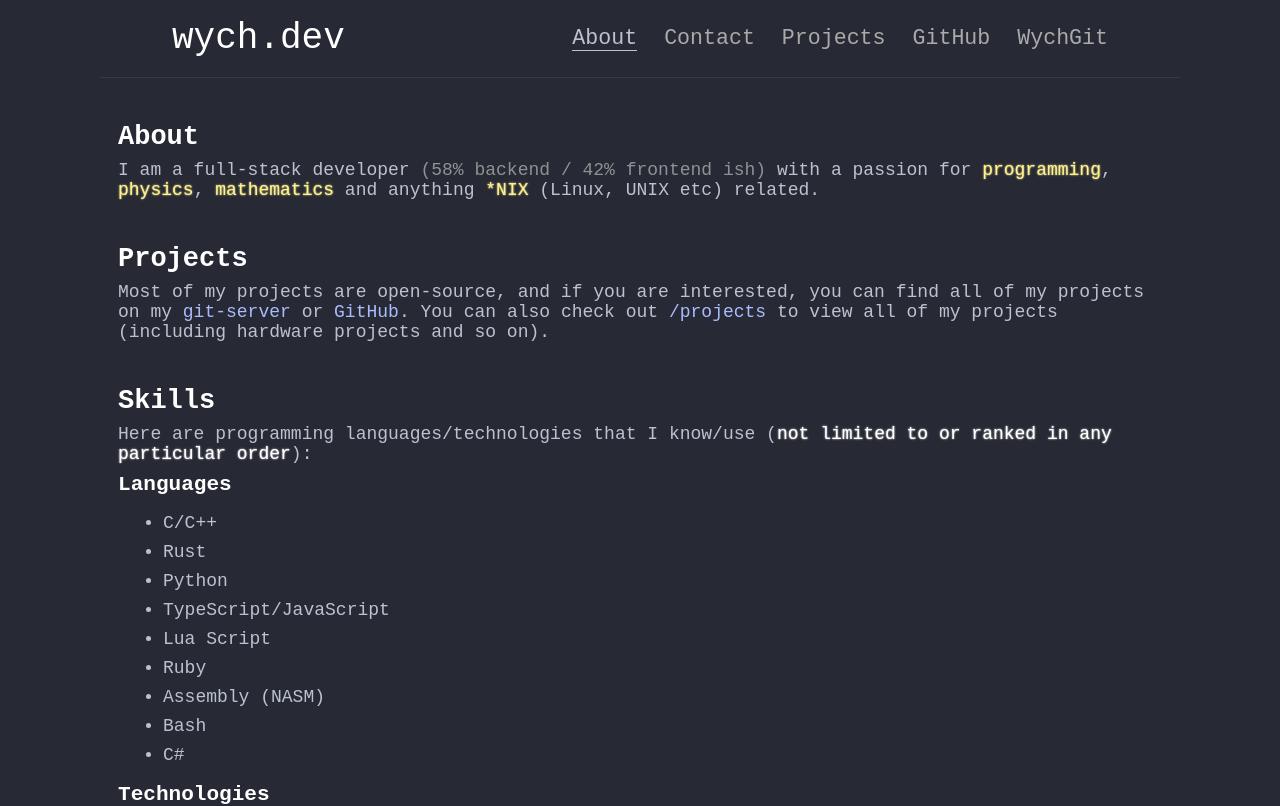
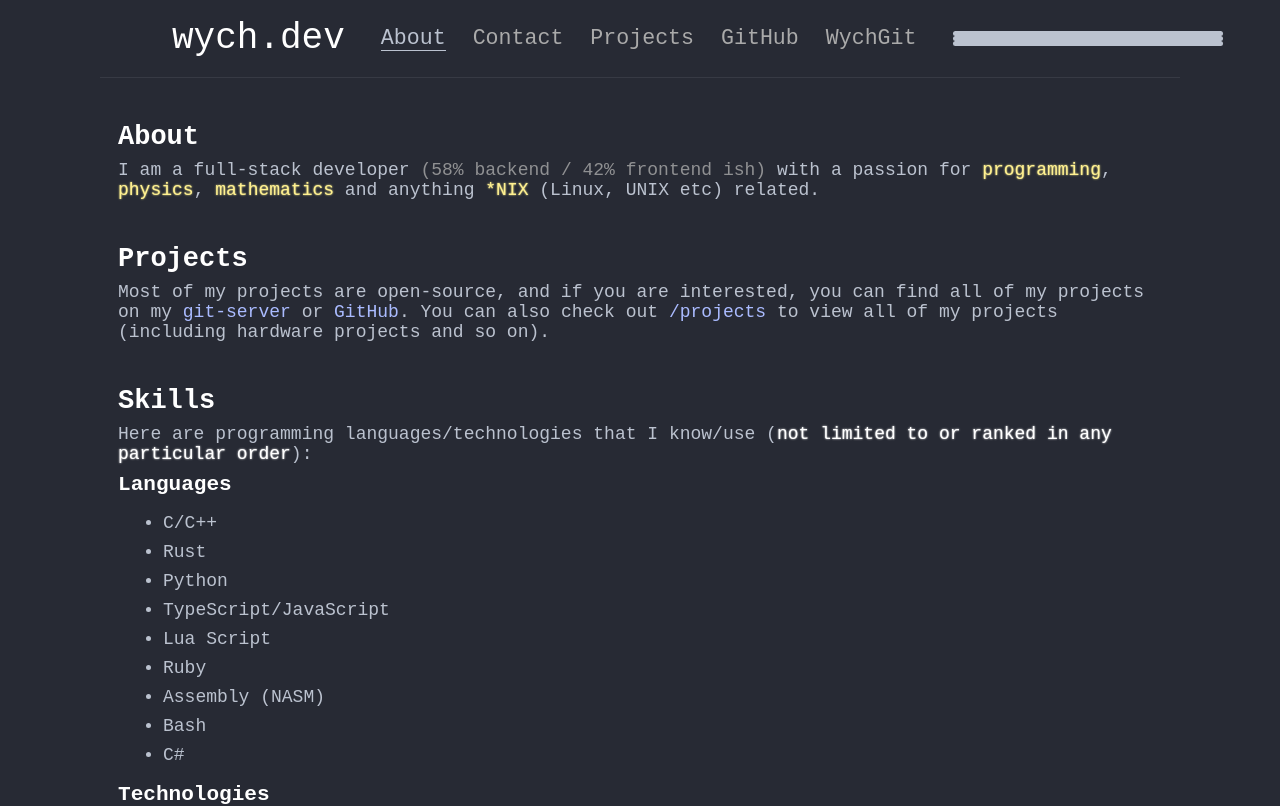
Before and after one commit to almqv/wychdev-nextjs, a Next.js app: page / in a window 1280 px wide. Shown: the top 806 px of the page. Built offline with nearby package versions, Linux system fonts and the light colour scheme.

Commit message:
Menu stuff

```diff
--- /dev/null
+++ b/components/burgermenu.tsx
@@ -0,0 +1,22 @@
+import styled from 'styled-components'
+import Link from "next/link"
+
+const MenuLine = styled.div`
+	display: block;
+	width: 15rem;
+	height: 5px;
+	border-radius: 4px;
+	background-color: var(--fg);
+`
+
+const Menu = () => {
+	return (
+		<div className="burger-container">
+				<MenuLine />
+				<MenuLine />
+				<MenuLine />
+		</div>
+	)
+}
+
+export default Menu
--- a/components/header.tsx
+++ b/components/header.tsx
@@ -1,6 +1,7 @@
-import styled from 'styled-components'
-import Nav from './nav'
+import styled from "styled-components"
+import Nav from "./nav"
 import Link from "next/link"
+import Menu from "./burgermenu"
 
 const HeaderCont = styled.header`
 	display: flex;
@@ -28,6 +29,7 @@ const Header = () => {
 		<HeaderCont>
 			<h1><Link href="/">wych.dev</Link></h1>
 			<Nav />
+			<Menu />
 		</HeaderCont>
 	)
 }
```
